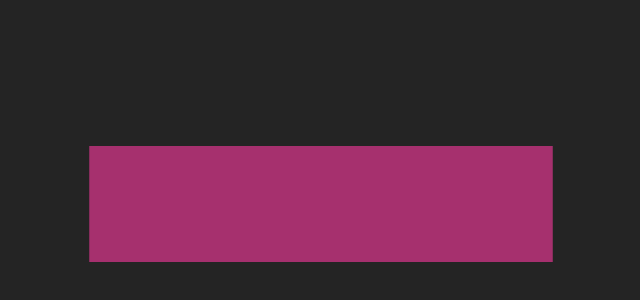
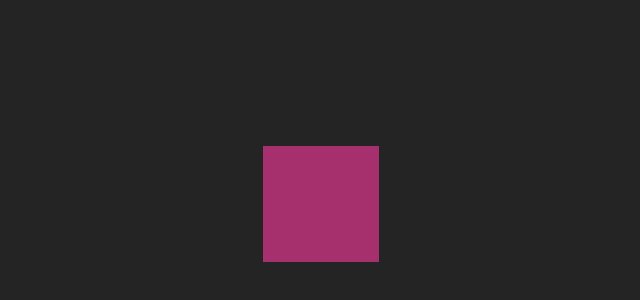
Before and after one commit to Kenzo-dewaegenaere/pp, a React (Vite) app: page / in a window 1280 px wide. Shown: the part 196-496 px from the top of the page, without its empty margins (319-959 px from the left). Built offline with nearby package versions, Linux system fonts and the light colour scheme.

Commit message:
Add react-router-dom package and landings page scene

```diff
--- a/package.json
+++ b/package.json
@@ -15,6 +15,7 @@
     "@types/three": "^0.161.2",
     "react": "^18.2.0",
     "react-dom": "^18.2.0",
+    "react-router-dom": "^6.22.0",
     "three": "^0.161.0"
   },
   "devDependencies": {
--- a/src/App.tsx
+++ b/src/App.tsx
@@ -1,20 +1,17 @@
-import React from 'react'
-import './styles/main.sass'
-import { Canvas } from '@react-three/fiber'
-import { OrbitControls } from '@react-three/drei'
+import React from 'react';
+import { BrowserRouter as Router, Route, Routes } from 'react-router-dom';
+import './styles/main.sass';
+
+import Home from './pages/Home';
 
 const App: React.FC = () => {
   return (
-    <Canvas>
-      <OrbitControls />
-      <ambientLight />
-      <pointLight position={[10, 10, 10]} />
-      <mesh>
-        <boxGeometry args={[4, 1, 1]} />
-        <meshStandardMaterial color="hotpink" />
-      </mesh>
-    </Canvas>
+    <Router>
+        <Routes>
+          <Route path="/" element={<Home />} />
+        </Routes>
+    </Router>
   );
-}
+};
 
 export default App;
--- /dev/null
+++ b/src/components/Home/LandingScene.tsx
@@ -0,0 +1,21 @@
+import React from 'react';
+import { Canvas } from '@react-three/fiber';
+import { OrbitControls } from '@react-three/drei';
+
+const Home: React.FC = () => {
+  return (
+    <>
+        <Canvas>
+        <OrbitControls />
+        <ambientLight />
+        <pointLight position={[10, 10, 10]} />
+        <mesh>
+            <boxGeometry args={[1, 1, 1]} />
+            <meshStandardMaterial color="hotpink" />
+        </mesh>
+        </Canvas>
+    </>
+  );
+};
+
+export default Home;
--- /dev/null
+++ b/src/pages/Home.tsx
@@ -0,0 +1,12 @@
+import React from 'react'
+import LandingScene from '../components/Home/LandingScene'
+
+const Home: React.FC = () => {
+  return (
+    <>
+        <LandingScene />
+    </>
+  );
+};
+
+export default Home;
```
Also changed, not shown: 1 other file (tests, documents, lock files or other folders).
